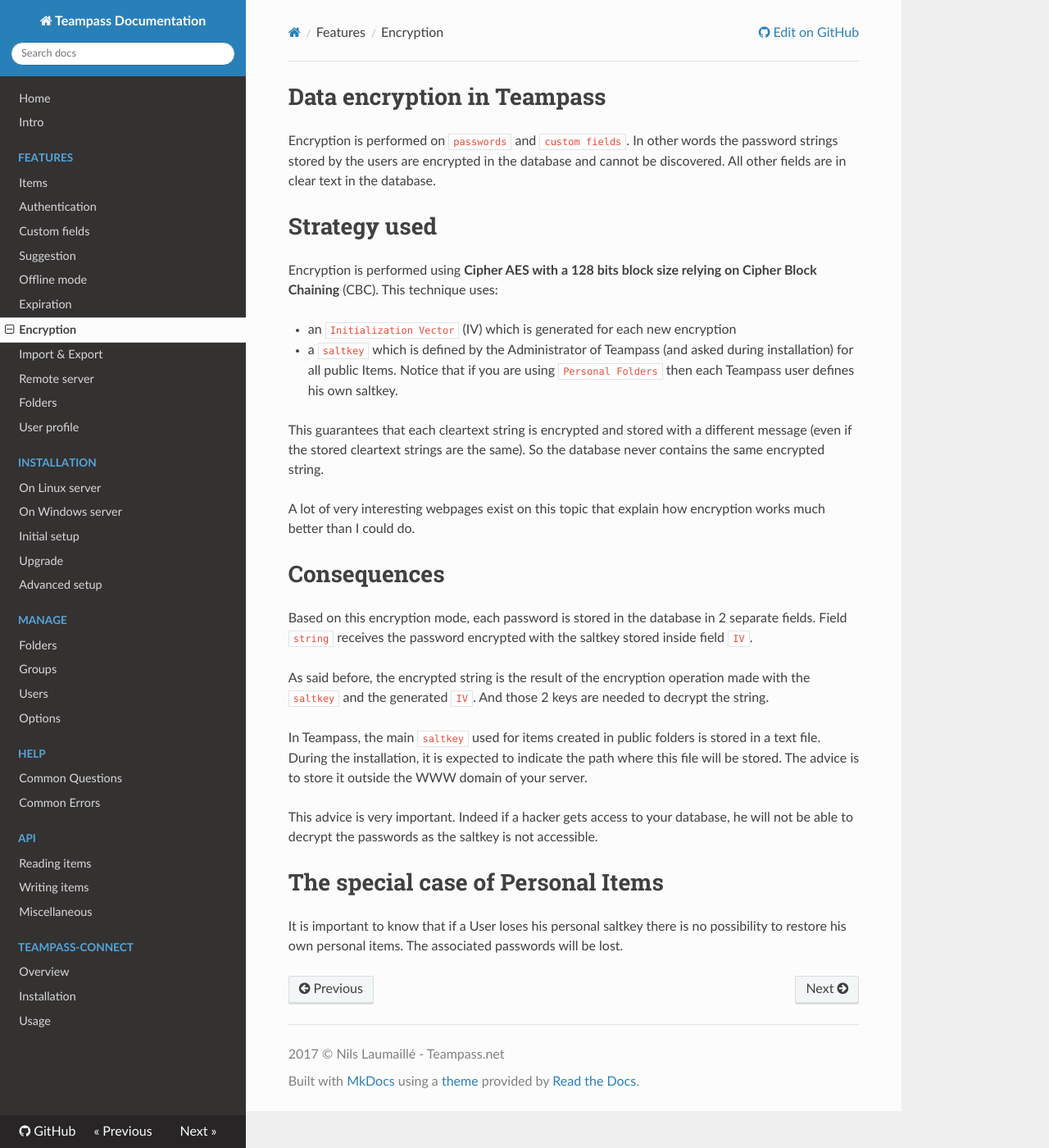
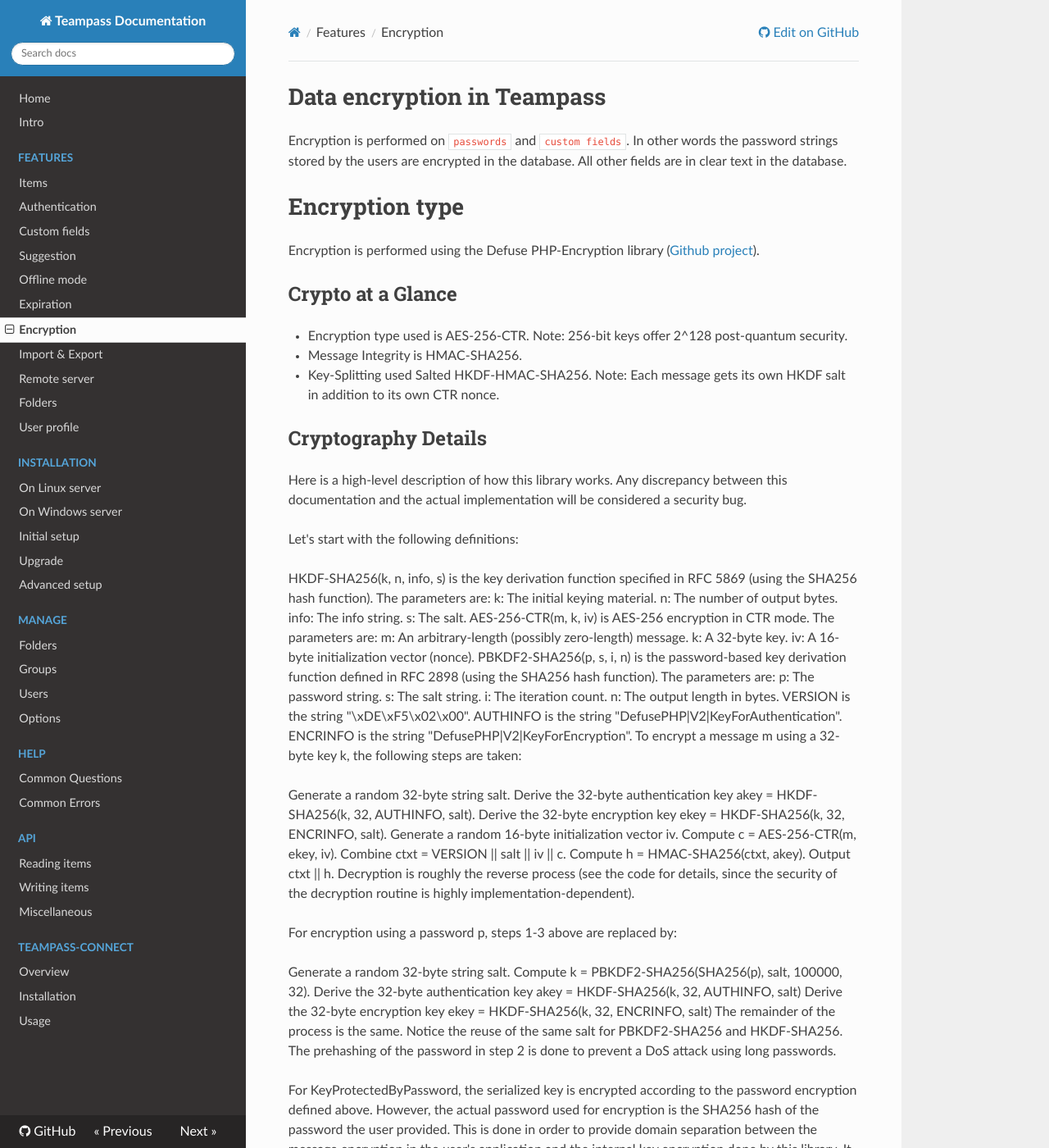
Before and after one commit to nilsteampassnet/teampass_doc, an MkDocs documentation site: the page built from docs/features/feat-encrypt.md, in a window 1280 px wide and 1400 px high. Shown: the whole window at 82% size. Built offline with MkDocs 1.6.1, drawn with Linux system fonts in a browser that asks for light colours; nearby versions of some CDN libraries; old or Windows-style settings are respelled for this version of MkDocs; some of the changed text lies outside the part shown.

Commit message:
Update feat-encrypt.md

```diff
--- a/docs/features/feat-encrypt.md
+++ b/docs/features/feat-encrypt.md
@@ -1,25 +1,65 @@
 
 # Data encryption in Teampass
 
-Encryption is performed on `passwords` and `custom fields`. In other words the password strings stored by the users are encrypted in the database and cannot be discovered.
+Encryption is performed on `passwords` and `custom fields`. In other words the password strings stored by the users are encrypted in the database.
 All other fields are in clear text in the database.
 
-# Strategy used
+# Encryption type
 
-Encryption is performed using **Cipher AES with a 128 bits block size relying on Cipher Block Chaining** (CBC). This technique uses:
+Encryption is performed using the Defuse PHP-Encryption library ([Github project](https://github.com/defuse/php-encryption)).
 
-* an `Initialization Vector` (IV) which is generated for each new encryption
-* a `saltkey` which is defined by the Administrator of Teampass (and asked during installation) for all public Items. Notice that if you are using `Personal Folders` then each Teampass user defines his own saltkey.
+## Crypto at a Glance
 
-This guarantees that each cleartext string is encrypted and stored with a different message (even if the stored cleartext strings are the same). So the database never contains the same encrypted string.
+- Encryption type used is AES-256-CTR. Note: 256-bit keys offer 2^128 post-quantum security.
+- Message Integrity	is HMAC-SHA256.
+- Key-Splitting used Salted HKDF-HMAC-SHA256. Note: Each message gets its own HKDF salt in addition to its own CTR nonce.
 
-A lot of very interesting webpages exist on this topic that explain how encryption works much better than I could do.
+## Cryptography Details
 
-# Consequences
+Here is a high-level description of how this library works. Any discrepancy between this documentation and the actual implementation will be considered a security bug.
 
-Based on this encryption mode, each password is stored in the database in 2 separate fields. Field `string` receives the password encrypted with the saltkey stored inside field `IV`.
+Let's start with the following definitions:
 
-As said before, the encrypted string is the result of the encryption operation made with the `saltkey` and the generated `IV`. And those 2 keys are needed to decrypt the string.
+HKDF-SHA256(k, n, info, s) is the key derivation function specified in RFC 5869 (using the SHA256 hash function). The parameters are:
+k: The initial keying material.
+n: The number of output bytes.
+info: The info string.
+s: The salt.
+AES-256-CTR(m, k, iv) is AES-256 encryption in CTR mode. The parameters are:
+m: An arbitrary-length (possibly zero-length) message.
+k: A 32-byte key.
+iv: A 16-byte initialization vector (nonce).
+PBKDF2-SHA256(p, s, i, n) is the password-based key derivation function defined in RFC 2898 (using the SHA256 hash function). The parameters are:
+p: The password string.
+s: The salt string.
+i: The iteration count.
+n: The output length in bytes.
+VERSION is the string "\xDE\xF5\x02\x00".
+AUTHINFO is the string "DefusePHP|V2|KeyForAuthentication".
+ENCRINFO is the string "DefusePHP|V2|KeyForEncryption".
+To encrypt a message m using a 32-byte key k, the following steps are taken:
+
+Generate a random 32-byte string salt.
+Derive the 32-byte authentication key akey = HKDF-SHA256(k, 32, AUTHINFO, salt).
+Derive the 32-byte encryption key ekey = HKDF-SHA256(k, 32, ENCRINFO, salt).
+Generate a random 16-byte initialization vector iv.
+Compute c = AES-256-CTR(m, ekey, iv).
+Combine ctxt = VERSION || salt || iv || c.
+Compute h = HMAC-SHA256(ctxt, akey).
+Output ctxt || h.
+Decryption is roughly the reverse process (see the code for details, since the security of the decryption routine is highly implementation-dependent).
+
+For encryption using a password p, steps 1-3 above are replaced by:
+
+Generate a random 32-byte string salt.
+Compute k = PBKDF2-SHA256(SHA256(p), salt, 100000, 32).
+Derive the 32-byte authentication key akey = HKDF-SHA256(k, 32, AUTHINFO, salt)
+Derive the 32-byte encryption key ekey = HKDF-SHA256(k, 32, ENCRINFO, salt)
+The remainder of the process is the same. Notice the reuse of the same salt for PBKDF2-SHA256 and HKDF-SHA256. The prehashing of the password in step 2 is done to prevent a DoS attack using long passwords.
+
+For KeyProtectedByPassword, the serialized key is encrypted according to the password encryption defined above. However, the actual password used for encryption is the SHA256 hash of the password the user provided. This is done in order to provide domain separation between the message encryption in the user's application and the internal key encryption done by this library. It fixes a key replacement chosen-protocol attack.
+
+# Important note
 
 In Teampass, the main `saltkey` used for items created in public folders is stored in a text file. During the installation, it is expected to indicate the path where this file will be stored.
 The advice is to store it outside the WWW domain of your server.
```
